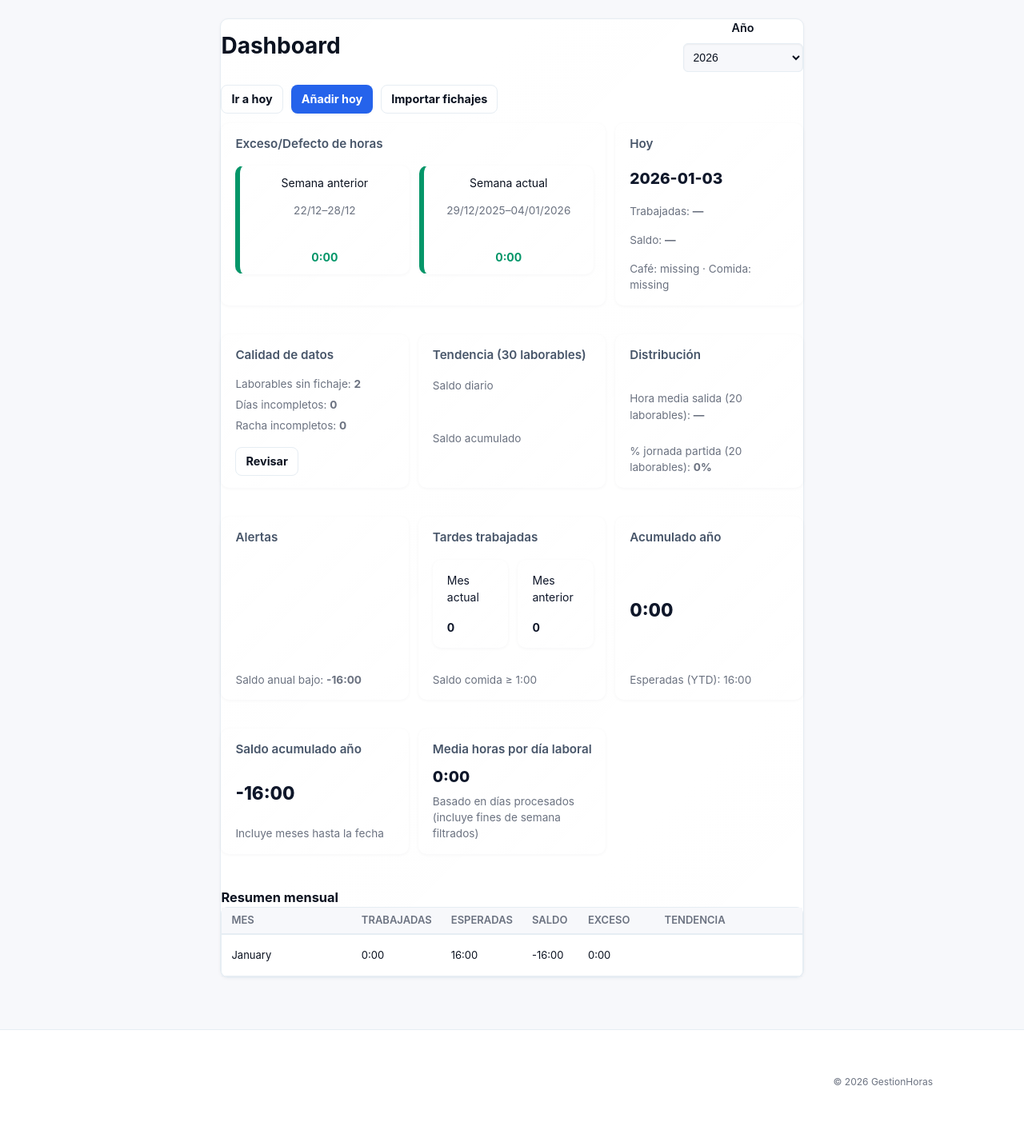
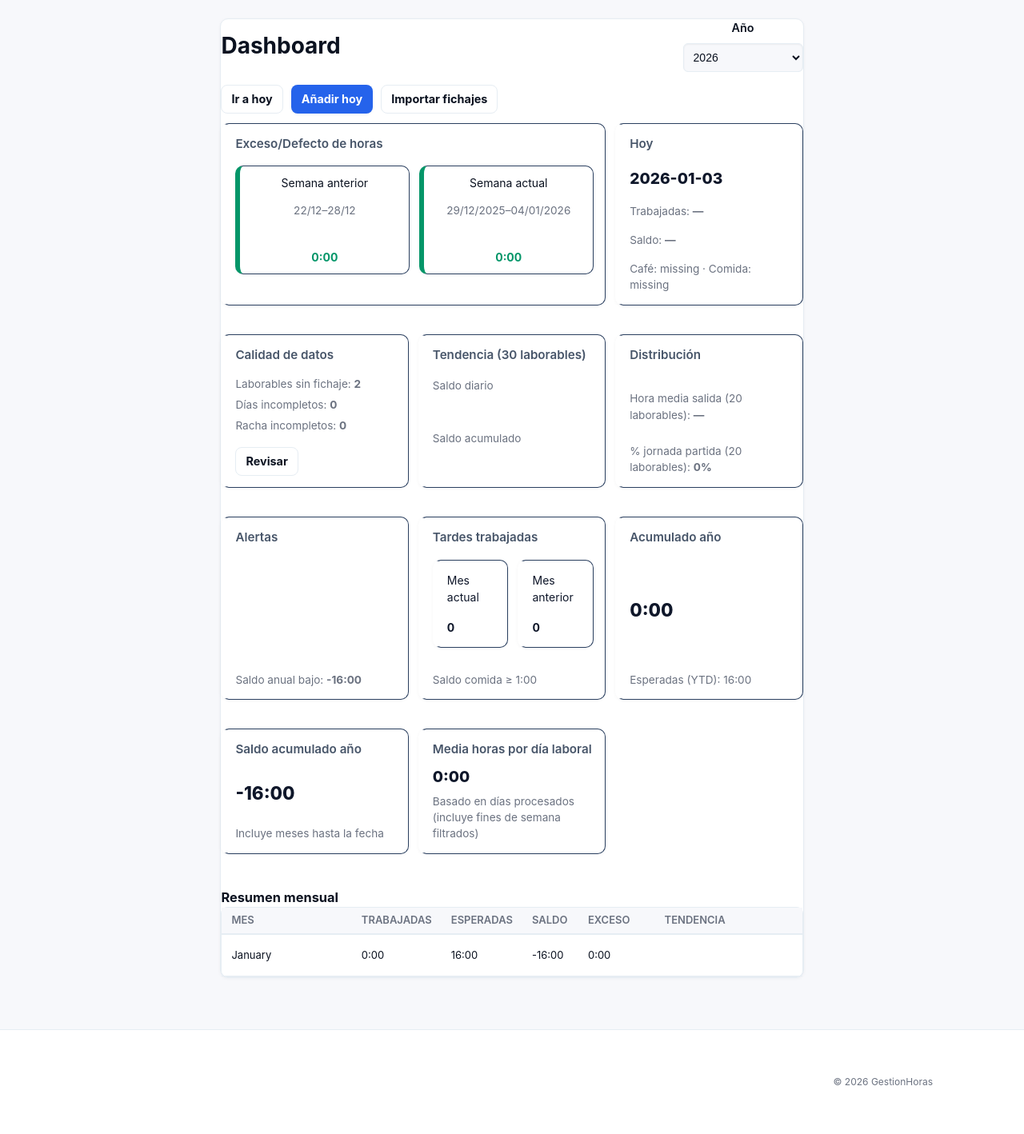
Before and after one commit to matatunos/GestionHorasTrabajo, a PHP site: page /dashboard.php in a window 1280 px wide. Shown: the part 77-1495 px from the top of the page at 80% size. Run offline with PHP 8.4, Linux system fonts and the light colour scheme; the visitor is signed in with stand-in values (Sample User, id 1); data that the repository does not hold is empty.

Commit message:
Improve card visibility: use solid darker backgrounds that clearly contrast with page background

```diff
--- a/styles.css
+++ b/styles.css
@@ -132,9 +132,9 @@ body {
 .sidebar .menu-item:hover, .sidebar .menu-item.active { background: rgba(255,255,255,0.04); color: var(--text-primary); }
 
 /* Cards: glassy, accented */
-.card { background: linear-gradient(135deg, rgba(255,255,255,0.04) 0%, rgba(255,255,255,0.02) 100%); border: 1px solid rgba(255,255,255,0.08); box-shadow: inset 0 1px 2px rgba(255,255,255,0.04), 0 8px 32px rgba(0,0,0,0.3); }
+.card { background: #151e2e; border: 1px solid #2a3f5f; box-shadow: inset 0 1px 3px rgba(255,255,255,0.1), 0 8px 32px rgba(0,0,0,0.4); }
 .card h1, .card h3, .card h4 { color: var(--text-primary); }
-.dashboard-cards .card { background: linear-gradient(135deg, rgba(255,255,255,0.05) 0%, rgba(255,255,255,0.02) 100%); border: 1px solid rgba(255,255,255,0.1); border-left: 4px solid var(--brand-accent); }
+.dashboard-cards .card { background: #1a2639; border: 1px solid #2a3f5f; border-left: 4px solid var(--brand-accent); }
 
 /* Buttons */
 .btn-primary { background: linear-gradient(90deg, var(--brand-secondary), var(--brand-primary)); color: white; box-shadow: 0 6px 18px rgba(55,66,250,0.18); }
@@ -229,11 +229,11 @@ body.mobile-menu-open .sidebar {
 .app-container > .sidebar .menu-section .menu-user { padding: 0.2rem 0.5rem; }
 
 /* ===== Cards ===== */
-.card { background-color: var(--surface-color); border-radius: var(--radius-md); box-shadow: 0 4px 16px rgba(0,0,0,0.25); border: 1px solid rgba(255,255,255,0.1); margin-bottom: 1.5rem; }
-.card-header { padding: 1.25rem 1.5rem; border-bottom: 1px solid rgba(255,255,255,0.08); display: flex; align-items: center; justify-content: space-between; }
+.card { background-color: #1a2639; border-radius: var(--radius-md); box-shadow: 0 8px 24px rgba(0,0,0,0.4); border: 1px solid #2a3f5f; margin-bottom: 1.5rem; }
+.card-header { padding: 1.25rem 1.5rem; border-bottom: 1px solid #2a3f5f; display: flex; align-items: center; justify-content: space-between; }
 .card-title { font-size: 1.125rem; font-weight: 600; }
 .card-body { padding: 1.5rem; }
-.card-footer { padding: 1rem 1.5rem; border-top: 1px solid rgba(255,255,255,0.08); background-color: var(--bg-color); }
+.card-footer { padding: 1rem 1.5rem; border-top: 1px solid #2a3f5f; background-color: #0f1724; }
 
 /* Brandized card headers: use brand gradient and white text by default */
 .card-header {
```
